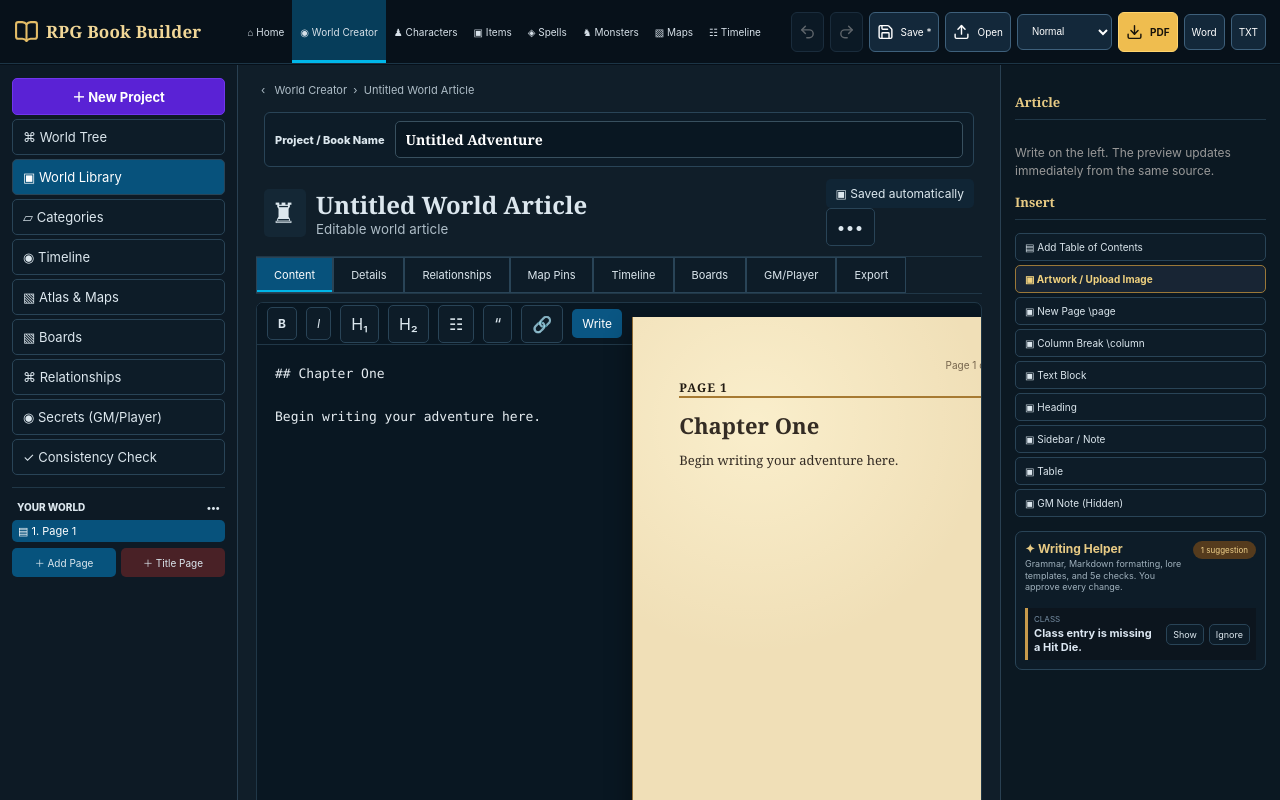
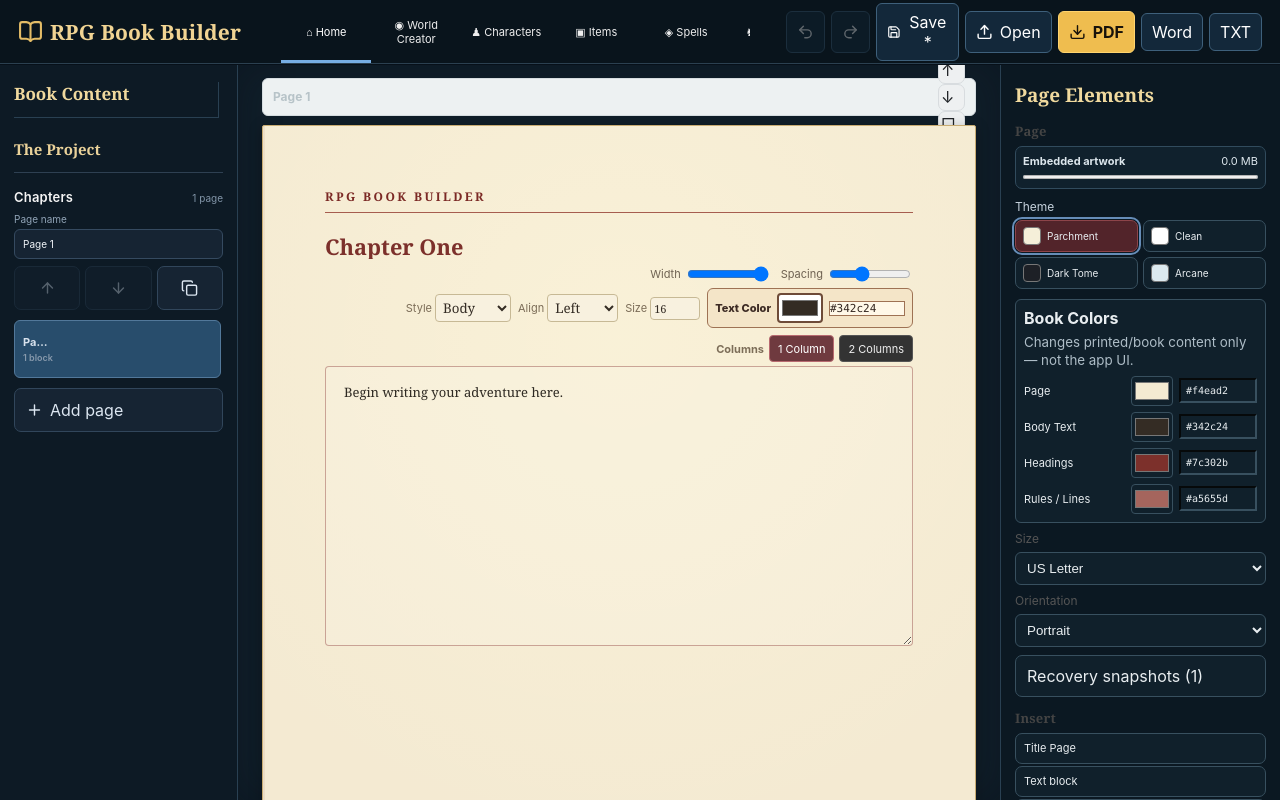
Before and after one commit to siller94-art/RPG-Book-Builder, a React (Vite) app: page / in a window 1280 px wide. Built offline with nearby package versions, Linux system fonts and the light colour scheme.

Commit message:
Open directly in unified book editor workspace

```diff
--- a/src/main.tsx
+++ b/src/main.tsx
@@ -5,7 +5,7 @@ import{markdownToProjectPages,markdownToTextSections,parseBrewSource,projectText
 
 function migrateLegacy():Project|null{try{const raw=localStorage.getItem('rpg-book-builder');if(!raw)return null;const old=JSON.parse(raw);if(!Array.isArray(old.pages)||!old.pages.length)return null;const p=createProject();p.title=old.title||p.title;p.pages=old.pages.map((page:any,i:number)=>({id:page.id||crypto.randomUUID(),name:`Page ${i+1}`,blocks:(page.blocks||[]).map((b:any):DocumentBlock=>b.kind==='image'?createImageBlock(b.image||'',b.title||'Artwork'):b.kind==='statblock'?{...createStatblock('custom'),id:b.id||crypto.randomUUID(),title:b.title||'New Creature',body:b.body||''}:{...createTextBlock(),id:b.id||crypto.randomUUID(),title:b.title||'New Section',body:b.body||''})}));p.activePageId=old.activePage&&p.pages.some(x=>x.id===old.activePage)?old.activePage:p.pages[0].id;return p}catch{return null}}
 function App(){
- const[workspace,setWorkspace]=useState<'build'|'world'|'characters'|'items'|'spells'|'monsters'|'maps'|'timeline'|'boards'|'stamps'|'assets'|'preview'|'export'|'settings'>('world');const[sourceMode,setSourceMode]=useState(false);const[brewSource,setBrewSource]=useState('');const[overflow,setOverflow]=useState(false);const paperRef=useRef<HTMLDivElement>(null);const[history,setHistory]=useState<HistoryState>(()=>createHistory(createProject()));const[drafts,setDrafts]=useState<Record<string,string>>({});const[currentPath,setCurrentPath]=useState<string|null>(null);const[savedAt,setSavedAt]=useState(()=>history.present.updatedAt);const[recent,setRecent]=useState<string[]>(()=>{try{return JSON.parse(localStorage.getItem('rpg-book-builder.recent')||'[]')}catch{return[]}});const[pdfQuality,setPdfQuality]=useState<'print'|'normal'|'small'|'tiny'>('normal');const[recoveryOpen,setRecoveryOpen]=useState(false);const project=history.present;const fileRef=useRef<HTMLInputElement>(null),imageRef=useRef<HTMLInputElement>(null),replaceImageRef=useRef<HTMLInputElement>(null);const[replaceImageId,setReplaceImageId]=useState<string|null>(null);const sourceRef=useRef<HTMLTextAreaElement>(null),sourceFileRef=useRef<HTMLInputElement>(null);const page=activePage(project);
+ const[workspace,setWorkspace]=useState<'build'|'world'|'characters'|'items'|'spells'|'monsters'|'maps'|'timeline'|'boards'|'stamps'|'assets'|'preview'|'export'|'settings'>('build');const[sourceMode,setSourceMode]=useState(false);const[brewSource,setBrewSource]=useState('');const[overflow,setOverflow]=useState(false);const paperRef=useRef<HTMLDivElement>(null);const[history,setHistory]=useState<HistoryState>(()=>createHistory(createProject()));const[drafts,setDrafts]=useState<Record<string,string>>({});const[currentPath,setCurrentPath]=useState<string|null>(null);const[savedAt,setSavedAt]=useState(()=>history.present.updatedAt);const[recent,setRecent]=useState<string[]>(()=>{try{return JSON.parse(localStorage.getItem('rpg-book-builder.recent')||'[]')}catch{return[]}});const[pdfQuality,setPdfQuality]=useState<'print'|'normal'|'small'|'tiny'>('normal');const[recoveryOpen,setRecoveryOpen]=useState(false);const project=history.present;const fileRef=useRef<HTMLInputElement>(null),imageRef=useRef<HTMLInputElement>(null),replaceImageRef=useRef<HTMLInputElement>(null);const[replaceImageId,setReplaceImageId]=useState<string|null>(null);const sourceRef=useRef<HTMLTextAreaElement>(null),sourceFileRef=useRef<HTMLInputElement>(null);const page=activePage(project);
  useEffect(()=>{autosave(project);createRecoverySnapshot(project)},[project]);useEffect(()=>{setBrewSource(project.brewSource??'')},[project.id]);useEffect(()=>{const t=setTimeout(()=>{if(brewSource!==project.brewSource)setHistory(h=>{const n=cloneProject(h.present);n.brewSource=brewSource;n.updatedAt=new Date().toISOString();return{...h,present:n}})},450);return()=>clearTimeout(t)},[brewSource,project.id]);useEffect(()=>{const el=paperRef.current;if(!el)return;const check=()=>setOverflow(el.scrollHeight>el.clientHeight+4);check();const ro=new ResizeObserver(check);ro.observe(el);return()=>ro.disconnect()},[project,drafts]);
  const change=(fn:(p:Project)=>void)=>setHistory(h=>{const n=cloneProject(h.present);fn(n);n.updatedAt=new Date().toISOString();return commitHistory(h,n)});
  const replaceBlock=(id:string,patch:Partial<DocumentBlock>)=>change(p=>{const b=activePage(p).blocks.find(x=>x.id===id);if(b)Object.assign(b,patch)});
```
